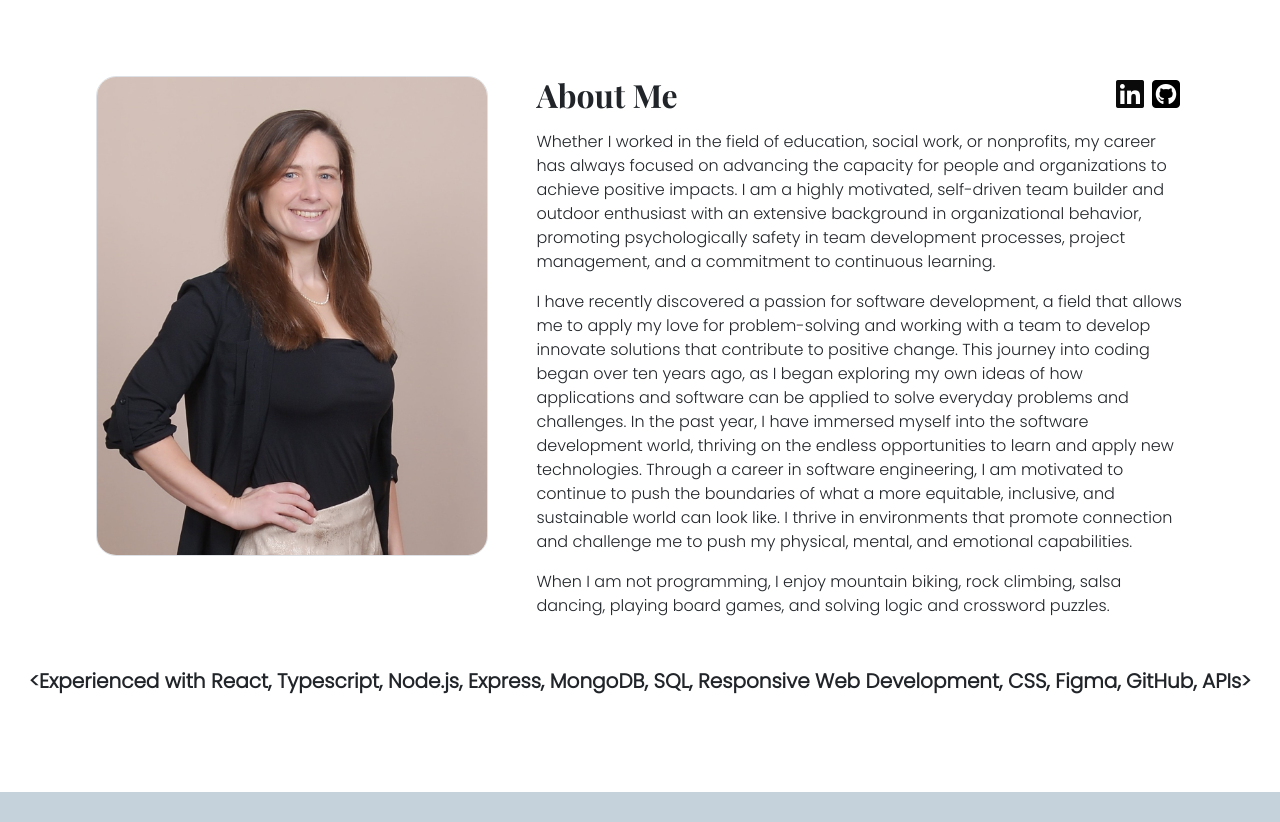
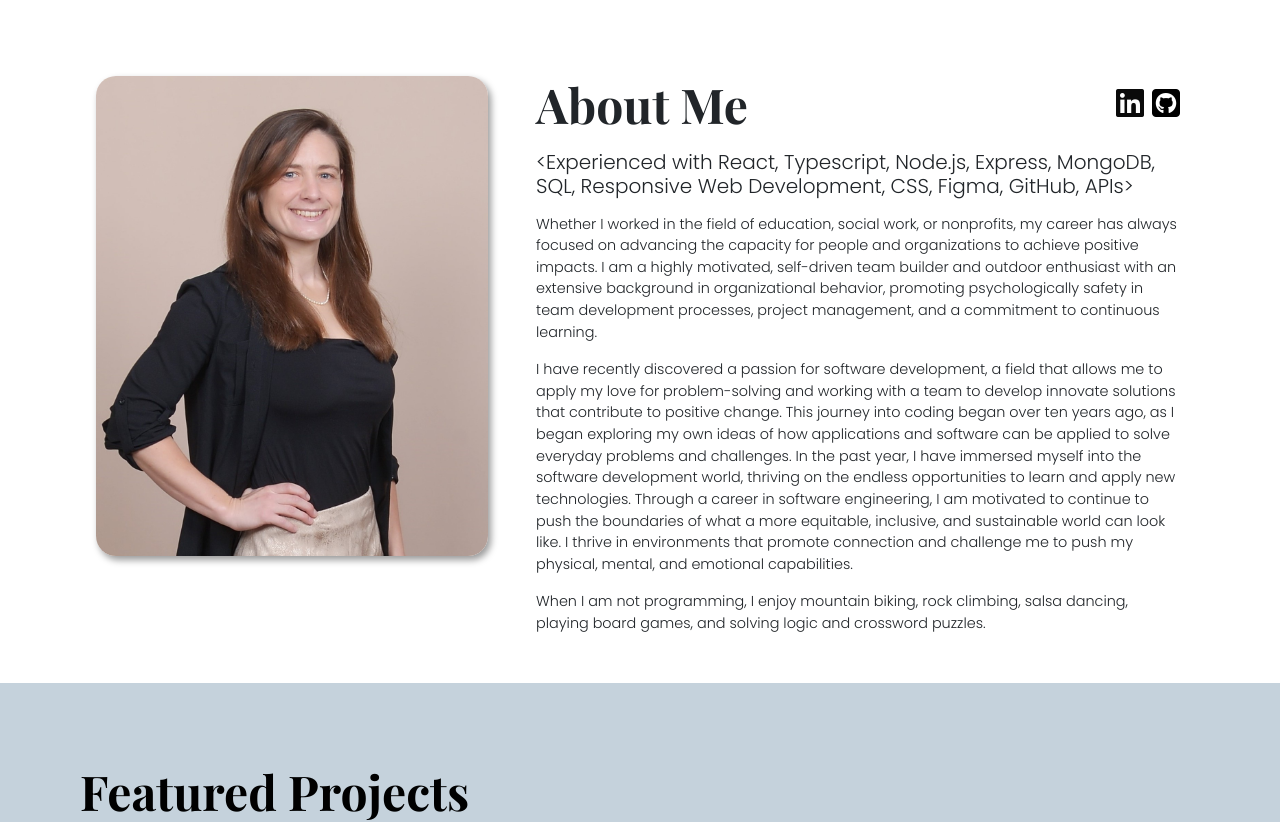
Before and after one commit to jleewest/portfolio, a React (Vite) app in the folder client/: page / in a window 1280 px wide. Shown: the part 420-1242 px from the top of the page. Built offline with nearby package versions, Linux system fonts and the light colour scheme.

Commit message:
style: box shadow

```diff
--- a/client/src/css/About.css
+++ b/client/src/css/About.css
@@ -6,6 +6,10 @@
 }
 
 /* PHOTO */
+.About img {
+  box-shadow: 3px 4px 7px rgba(0, 0, 0, 0.4);
+}
+
 .About .about-photo {
   margin: 1rem;
   max-width: 50%;
@@ -14,6 +18,12 @@
 }
 
 /* BODY */
+.About h2 {
+  font-family: var(--heading-font-family);
+  font-size: 3rem;
+  margin: 1rem 0;
+}
+
 .About .header-container {
   display: flex;
   justify-content: space-between;
@@ -32,17 +42,15 @@
   transition: transform 0.3s;
   font-size: 2.25rem;
 }
-.About h2 {
-  font-family: var(--heading-font-family);
-  margin: 1rem 0;
+
+.About p {
+  font-size: 0.9rem;
 }
 
 /* SKILLS */
 .About .skills {
-  text-align: center;
-  font-weight: 700;
   font-size: 1.25rem;
-  padding-bottom: 5rem;
+  line-height: 1.5rem;
 }
 
 /* BUTTONS */
--- a/client/src/css/Contact.css
+++ b/client/src/css/Contact.css
@@ -11,7 +11,7 @@
   padding: 2rem;
   margin: 3rem 5rem;
   border-radius: 10px;
-  box-shadow: 0.6px 2.5px 7px rgba(0, 0, 0, 0.4);
+  box-shadow: 3px 4px 7px rgba(0, 0, 0, 0.4);
 }
 
 /* HEADER */
--- a/client/src/directory/About.tsx
+++ b/client/src/directory/About.tsx
@@ -8,7 +8,7 @@ function About() {
           src='/src/assets/full-profile.JPG'
           alt='professional photo'
           title='Jenna Westendorf professional image'
-          className='about-photo border img-fluid'
+          className='about-photo img-fluid'
         />
         <div>
           <div className='header-container'>
@@ -38,6 +38,10 @@ function About() {
               </a>
             </div>
           </div>
+          <p className='skills'>
+            &lt;Experienced with React, Typescript, Node.js, Express, MongoDB,
+            SQL, Responsive Web Development, CSS, Figma, GitHub, APIs&gt;
+          </p>
           <p>
             Whether I worked in the field of education, social work, or
             nonprofits, my career has always focused on advancing the capacity
@@ -69,12 +73,6 @@ function About() {
           </p>
         </div>
       </div>
-      <div>
-        <p className='skills'>
-          &lt;Experienced with React, Typescript, Node.js, Express, MongoDB,
-          SQL, Responsive Web Development, CSS, Figma, GitHub, APIs&gt;
-        </p>
-      </div>
     </div>
   );
 }
```
